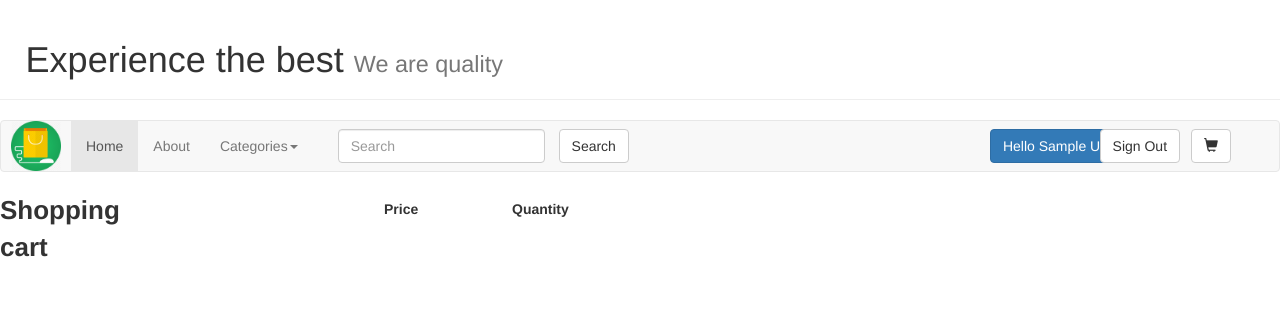
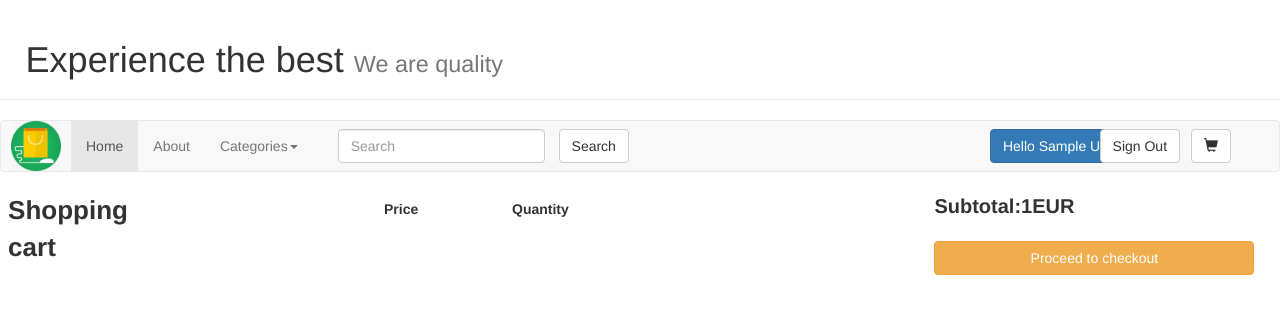
Before and after one commit to nickoloz1994/webshop, a PHP site: page /cart.php in a window 1280 px wide. Shown: the top 314 px of the page. Run offline with PHP 8.4, Linux system fonts and the light colour scheme; the visitor is signed in with stand-in values (Sample User, id 1); data that the repository does not hold is empty; a stand-in replaces the project's code that opens the database connection.

Commit message:
Add remove functionality
Added remove functionality to shopping cart. Now user can remove each
item from the shopping cart

```diff
--- a/addtocart.php
+++ b/addtocart.php
@@ -2,8 +2,6 @@
 session_start();
 
 include('config.php');
-
-
 
 $pr_id = $_POST['id'];
 $qty = $_POST['quantity'];
--- a/cart.php
+++ b/cart.php
@@ -1,7 +1,7 @@
 <?php
 session_start();
 include('config.php');
-
+$stotal = 0;
 $session_id = $_SESSION['PHPSESSID'];
 $stmt = "SELECT * FROM cart INNER JOIN books ON cart.product_id=books.id WHERE cart.session_id='".$session_id."'";
 $result = mysqli_query($conn,$stmt);
@@ -23,20 +23,24 @@ $num = mysqli_num_rows($result);
   <h1 style="margin-left: 2%;">Experience the best <small>We are quality</small></h1>
 </div>
 
+<?php include('authenticated_nav.php'); ?>
 
+<div style="position: relative;float: right;width: 25%;margin-right: 2%;">
+	<label style="font-size: 20px;">Subtotal:<?php echo "{$_SESSION['subtotal']}"; ?>EUR</label>
+	<input type="submit" value="Proceed to checkout" class="btn btn-warning" style="width: 100%; margin-top: 5%;">
+</div>
 
-<?php include('authenticated_nav.php'); ?>
 <div class="row" style="width: 60%;position: relative; float: left;">
-	<div class="col-md-3">
-		<label style="font-size: 26px;">Shopping cart</label>
+	<div class="col-xs-3 col-sm-3 col-md-3 col-lg-3">
+		<label style="font-size: 26px;margin-left: 5%;">Shopping cart</label>
 	</div>
-	<div class="col-md-3">
+	<div class="col-xs-3 col-sm-3 col-md-3 col-lg-3">
 
 	</div>
-	<div class="col-md-2" style="margin-top: 1%;">
+	<div class="col-xs-2 col-sm-2 col-md-2 col-lg-2" style="margin-top: 1%;">
 		<label>Price</label>
 	</div>
-	<div class="col-md-1" style="margin-top: 1%;">
+	<div class="col-xs-1 col-sm-1 col-md-1 col-lg-1" style="margin-top: 1%;">
 		<label>Quantity</label>
 	</div>
 </div>
@@ -44,19 +48,21 @@ $num = mysqli_num_rows($result);
 <?php
 if($num > 0){
 	while($row = mysqli_fetch_assoc($result)){
+		$stotal += $row['quantity'] * $row['price'];
+		$_SESSION['subtotal'] = $stotal;
 ?>
 
 <div class="row" style="width: 60%;position: relative; float: left;margin-top: 1%;">
-	<div class="col-md-3">
+	<div class="col-xs-3 col-sm-3 col-md-3 col-lg-3">
 		<img class="img-responsive" src="<?=$row['image']?>" alt="<?=$row['title']?>" style="max-height: 40%;max-width: 40%;margin-left: 40%;">
 	</div>
-	<div class="col-md-3" style="margin-top: 2%;">
-		<span class="label label-info" style="font-size: 16px;"><?=$row['title']?></span>
+	<div class="col-xs-3 col-sm-3 col-md-3 col-lg-3" style="margin-top: 2%;">
+		<label style="font-size: 16px;display: inline-block;max-width: 100%;word-wrap: normal;"><?=$row['title']?></label>
 	</div>
-	<div class="col-md-2" style="margin-top: 2%;">
+	<div class="col-xs-2 col-sm-2 col-md-2 col-lg-2" style="margin-top: 2%;">
 		<span class="label label-info" style="font-size: 16px;"><?=$row['price']?></span>
 	</div>
-	<div class="col-md-1" style="margin-top: 2%;">
+	<div class="col-xs-1 col-sm-1 col-md-1 col-lg-1" style="margin-top: 2%;">
 		<select name="quantity">
           <?php
           for ($i=1; $i <= 30; $i++) {
@@ -67,7 +73,14 @@ if($num > 0){
           ?>
         </select>
 	</div>
+	<div class="col-xs-1 col-sm-1 col-md-1 col-lg-1" style="margin-top: 1.3%;">
+		<form action="remove.php" method="post">
+			<input type="hidden" name="pr_id" value="<?=$row['product_id']?>">
+			<input type="submit" name="remove" class="btn btn-danger" style="font-size: 12px;" value="Remove">
+		</form>
+	</div>
 </div>
+
 <?php
 	}
 }
--- a/login.php
+++ b/login.php
@@ -17,6 +17,7 @@ if ($row) {
 	$_SESSION['surname'] = $row['surname'];
 	$_SESSION['userid'] = $row['usrid'];
 	$_SESSION['PHPSESSID'] = session_id();
+	$_SESSION['subtotal'] = 0;
 	$_SESSION['user_level'] = (int)$row['user_level'];
 
 	$url = ($_SESSION["user_level"] === 1) ? 'admin.php' : 'member.php';
--- a/product.php
+++ b/product.php
@@ -55,7 +55,7 @@ $row = $results->fetch_assoc();
           }
           ?>
         </select>
-      <span class="label label-default" style="font-size: 24px; background-color: white; color: black;">Total:</span>
+        <span class="label label-default" style="font-size: 24px; background-color: white; color: black;">Total:</span>
 
         <input type="hidden" name="id" value="<?=$_GET['id']?>">
         <input type="submit" value="Add to cart" class="btn btn-warning" style="width: 100%; margin-top: 5%;">
```
Also changed, not shown: remove.php (added, +12 -0 lines).
